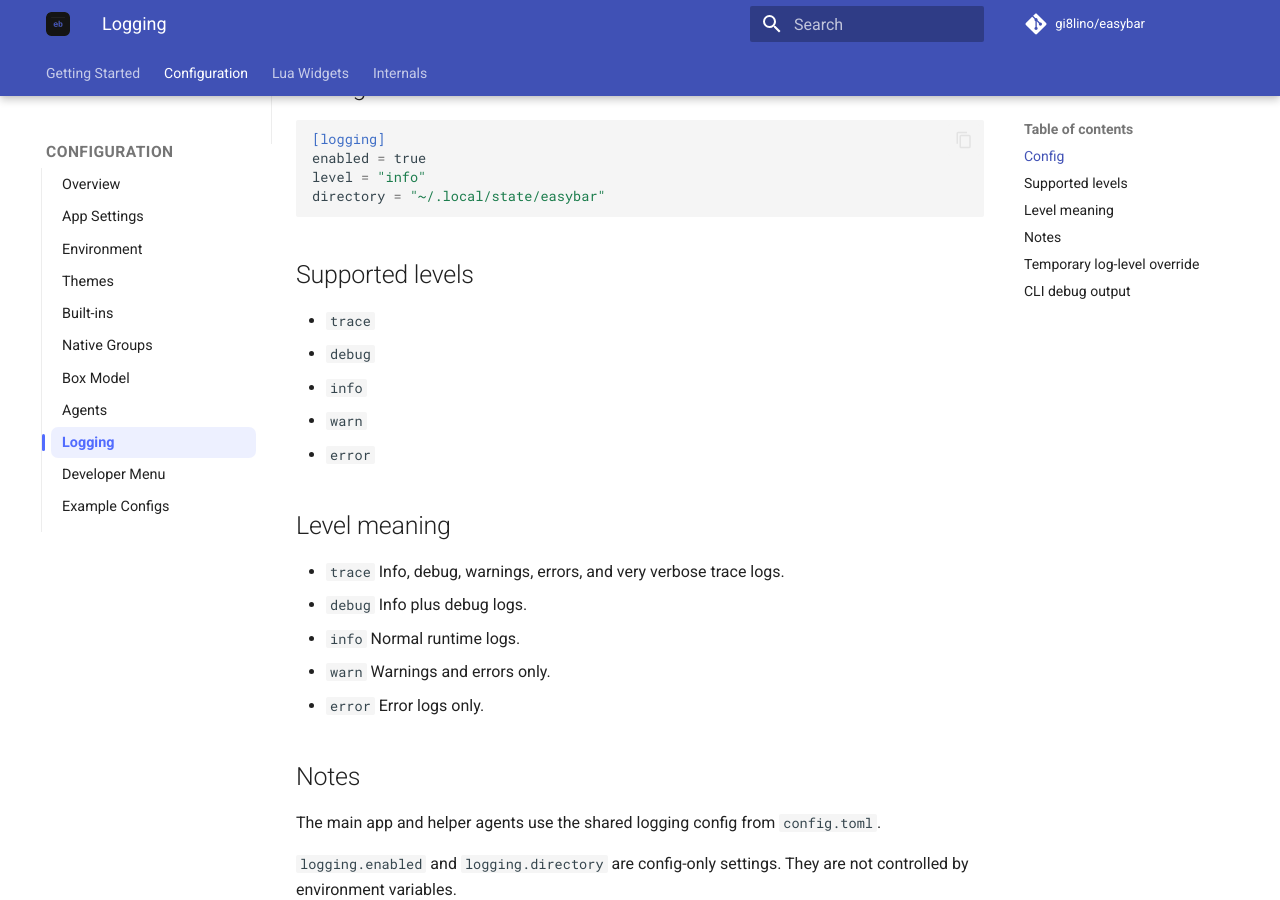
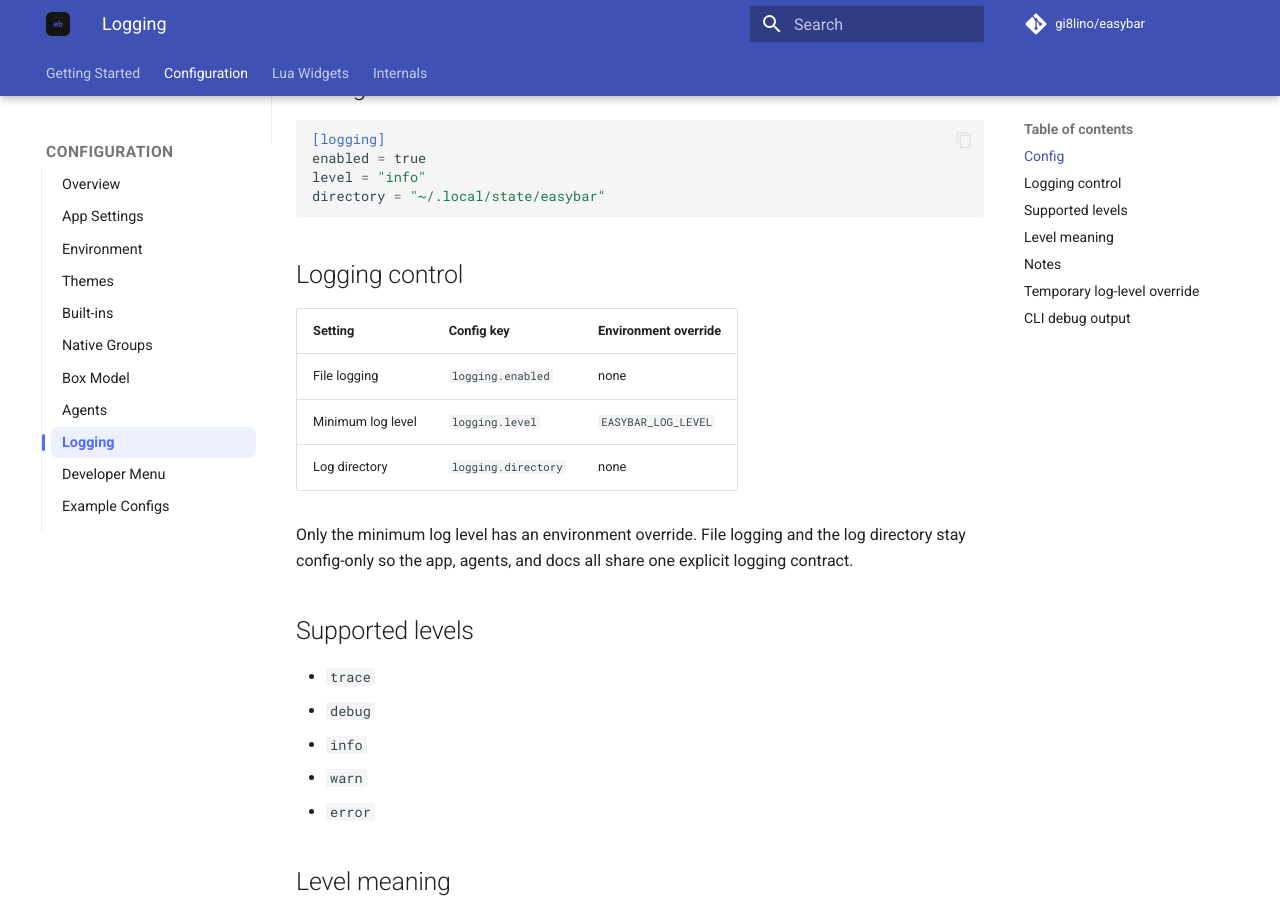
Before and after one commit to gi8lino/easybar, an MkDocs documentation site: the page built from docs/content/configuration/logging.md, in a window 1280 px wide and 900 px high, scrolled down 375 px. Built offline with MkDocs 1.6.1 and Material for MkDocs 9.7.7, drawn with Linux system fonts in a browser that asks for light colours; comment, search, counter and statistics services are not loaded.

Commit message:
docs(logging): clarify config and environment log control

````diff
--- a/docs/content/configuration/logging.md
+++ b/docs/content/configuration/logging.md
@@ -16,6 +16,16 @@ enabled = true
 level = "info"
 directory = "~/.local/state/easybar"
 ```
+
+## Logging control
+
+| Setting | Config key | Environment override |
+| ------- | ---------- | -------------------- |
+| File logging | `logging.enabled` | none |
+| Minimum log level | `logging.level` | `EASYBAR_LOG_LEVEL` |
+| Log directory | `logging.directory` | none |
+
+Only the minimum log level has an environment override. File logging and the log directory stay config-only so the app, agents, and docs all share one explicit logging contract.
 
 ## Supported levels
 
````
Also changed, not shown: docs/content/configuration/example-configs.md (+1 -1 lines).
